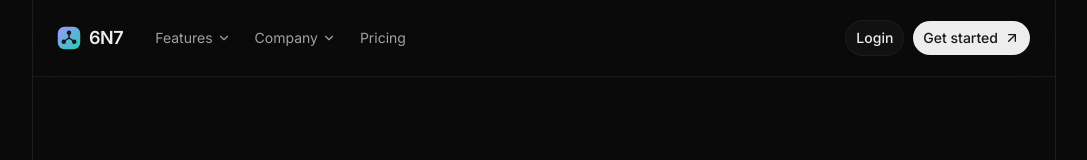
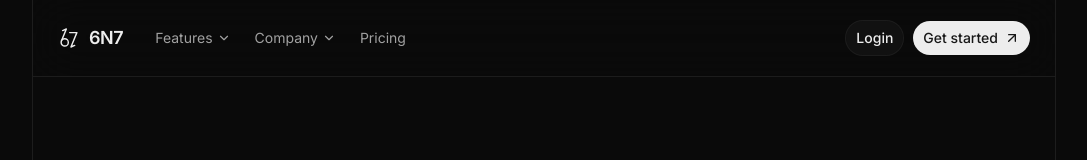
Before and after one commit to vl0ct/6N7, a Next.js app: page / in a window 1280 px wide. Shown: the top 160 px of the page, without its empty margins (96-1183 px from the left). Built offline with nearby package versions, Linux system fonts and the light colour scheme.

Commit message:
refactor(brand): simplify the 67 logo mark

```diff
--- a/components/logo.tsx
+++ b/components/logo.tsx
@@ -1,12 +1,6 @@
 import { cn } from "@/lib/utils"
 
-export const Logo = ({
-  className,
-  uniColor,
-}: {
-  className?: string
-  uniColor?: boolean
-}) => {
+export const Logo = ({ className }: { className?: string }) => {
   return (
     <span
       className={cn(
@@ -14,19 +8,13 @@ export const Logo = ({
         className
       )}
     >
-      <LogoIcon uniColor={uniColor} />
+      <LogoIcon />
       <span className="text-lg font-semibold tracking-tight">6N7</span>
     </span>
   )
 }
 
-export const LogoIcon = ({
-  className,
-  uniColor,
-}: {
-  className?: string
-  uniColor?: boolean
-}) => {
+export const LogoIcon = ({ className }: { className?: string }) => {
   return (
     <svg
       className={cn("size-6 shrink-0", className)}
@@ -35,36 +23,18 @@ export const LogoIcon = ({
       xmlns="http://www.w3.org/2000/svg"
       aria-hidden="true"
     >
-      <defs>
-        <linearGradient
-          id="6n7-mark"
-          x1="4"
-          y1="2"
-          x2="28"
-          y2="30"
-          gradientUnits="userSpaceOnUse"
-        >
-          <stop stopColor="#9B99FE" />
-          <stop offset="1" stopColor="#2BC8B7" />
-        </linearGradient>
-      </defs>
-      <rect
-        x="1"
-        y="1"
-        width="30"
-        height="30"
-        rx="9"
-        fill={uniColor ? "currentColor" : "url(#6n7-mark)"}
-      />
-      <path
-        d="M16 12v4m0 0 6 4m-6-4-6 4"
-        stroke="var(--background)"
-        strokeWidth="2"
+      {/* 67 mark */}
+      <g
+        transform="translate(0.74 0.13) scale(0.0869565)"
+        stroke="currentColor"
+        strokeWidth={22}
         strokeLinecap="round"
-      />
-      <circle cx="16" cy="9" r="3" fill="var(--background)" />
-      <circle cx="23" cy="21" r="3" fill="var(--background)" />
-      <circle cx="9" cy="21" r="3" fill="var(--background)" />
+        strokeLinejoin="round"
+      >
+        <circle cx="110" cy="250" r="55" />
+        <path d="M77.4 68.9 L134.6 45 L59.1 229.1" />
+        <path d="M262.8 296.1 L205.6 320 L296 100 H186" />
+      </g>
     </svg>
   )
 }
```
